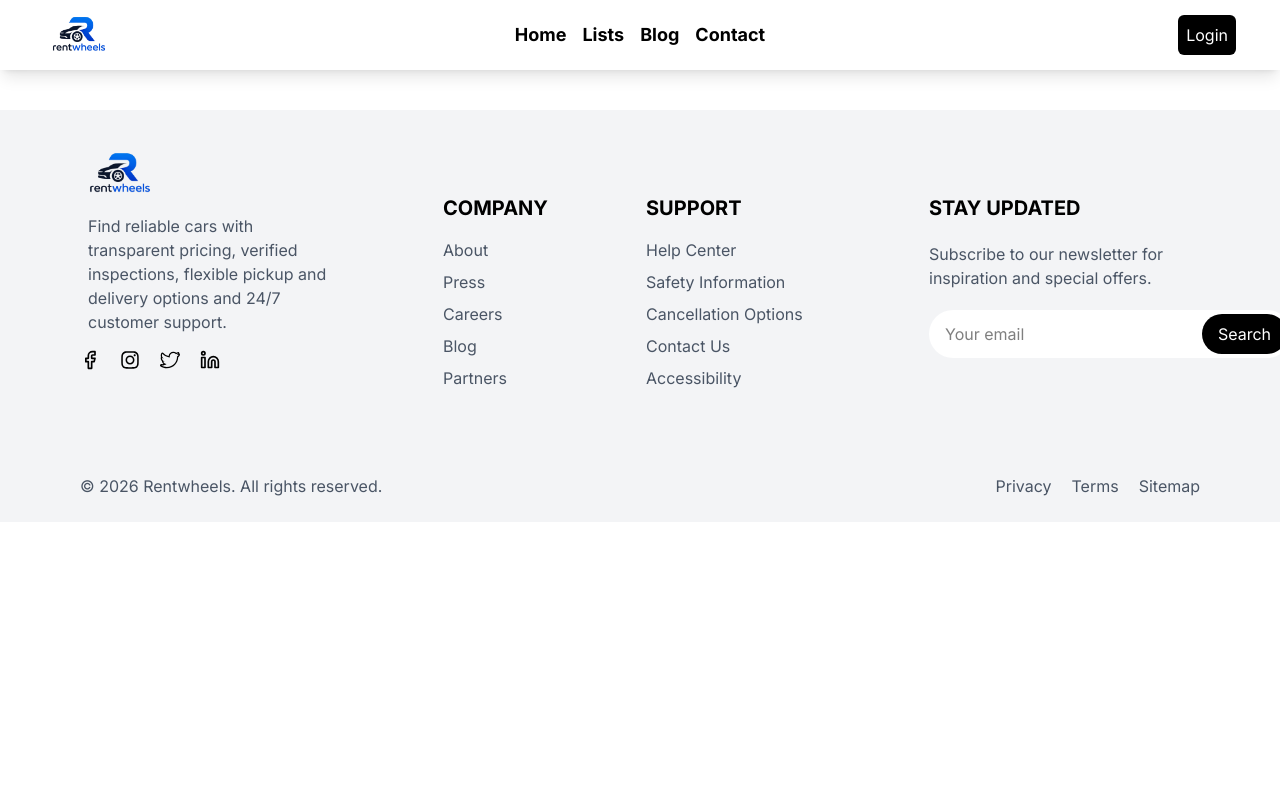
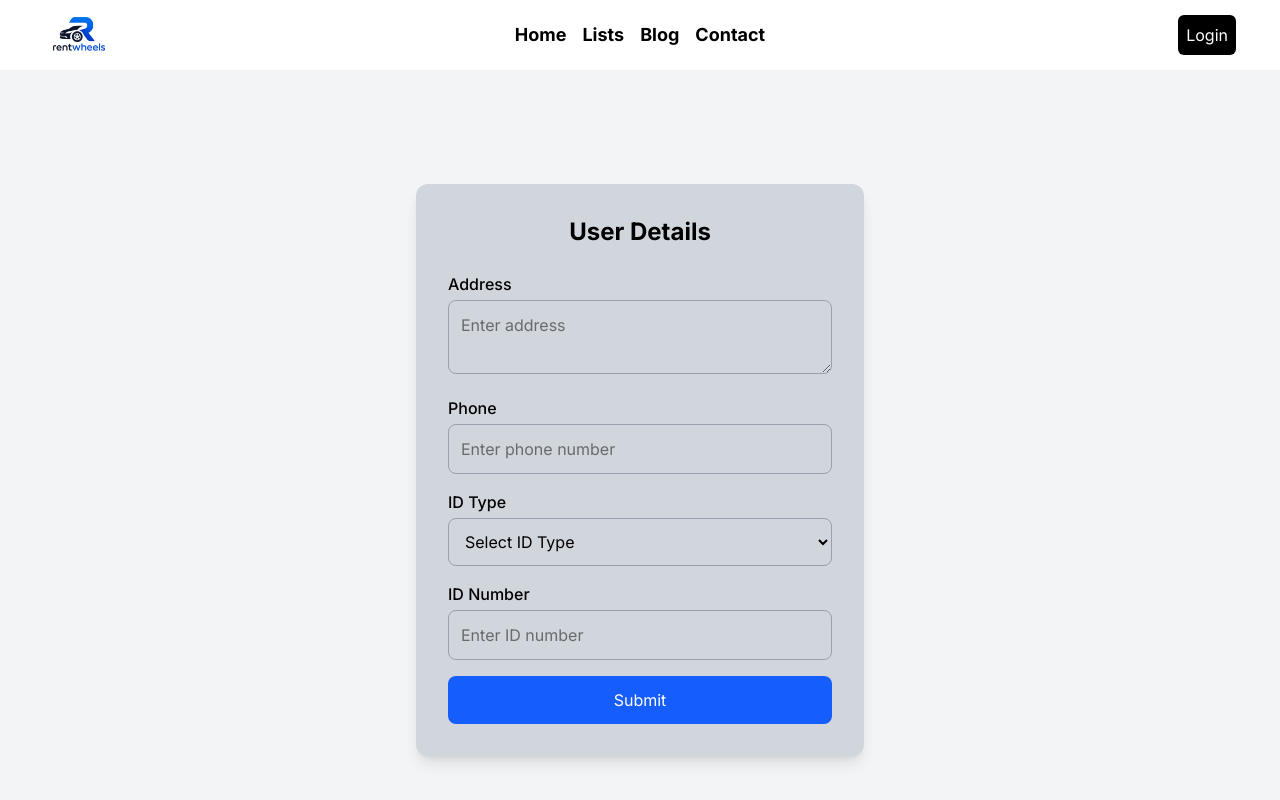
Before and after one commit to Anugraha-rani/rentwheel, a React (Vite) app: page /getdetails in a window 1280 px wide. Shown: the top 800 px of the page. Built offline with nearby package versions, Linux system fonts and the light colour scheme.

Commit message:
Profile page updated

```diff
--- a/src/App.jsx
+++ b/src/App.jsx
@@ -17,6 +17,7 @@ import ListCar from './pages/ListCar'
 
 import Payment from './pages/Payment'
 import Edit from './pages/Edit'
+import GetDetails from './pages/GetDetails'
 
 
 
@@ -47,7 +48,7 @@ function App() {
 
             <Route path='/payment' element={<Payment/>}/>
             <Route path='/edit' element={<Edit/>}/>
-
+<Route path='/getdetails' element={<GetDetails/>}/>
 
 
 
--- a/src/components/Auth.jsx
+++ b/src/components/Auth.jsx
@@ -83,7 +83,7 @@ const formik = useFormik({
          if(result.data.user.role=="admin"){
           navigate('/admin')
          }else{
-          navigate(`/profile/${result.data._id}`)
+          navigate(`/getdetails`)
          }
        }else {
         toast.error("Invalid email/password")
--- a/src/components/Header.jsx
+++ b/src/components/Header.jsx
@@ -9,7 +9,7 @@ import Profile from '../pages/Profile';
 import axiosInstance from '../api/axiosInstance';
 import MyBooking from '../pages/MyBooking';
 import { FaCar } from "react-icons/fa";
-
+import toast, { Toaster } from "react-hot-toast";
 
 
 
@@ -67,13 +67,14 @@ const handleLogout = () => {
   setRole("");
 
   setDropDown(false);
-
+  toast.success("Successfully logged out")
   navigate("/")
 }
 
 
 
   return (
+    <>
     <section className=' px-1 shadow-lg'>
       <div>
 <div className='flex items-center justify-center flex-between px-10'>
@@ -194,6 +195,8 @@ const handleLogout = () => {
   user={JSON.parse(sessionStorage.getItem("user"))}
 />
     </section>
+    <Toaster position="top-center" />
+    </>
   )
 }
 
--- /dev/null
+++ b/src/pages/GetDetails.jsx
@@ -0,0 +1,88 @@
+import React from 'react'
+import { useNavigate } from 'react-router-dom'
+
+
+function GetDetails() {
+    const navigate=useNavigate()
+
+const additionalDetails=()=>{
+    navigate('/')
+}
+  return (
+    <div className="min-h-screen flex items-center justify-center bg-gray-100">
+
+      <div className="bg-gray-300 p-8 rounded-xl shadow-lg w-full max-w-md">
+        <h2 className="text-2xl font-bold text-center mb-6">
+          User Details
+        </h2>
+
+        <form className="space-y-4">
+
+          {/* Address */}
+          <div>
+            <label className="block mb-1 font-medium">
+              Address
+            </label>
+            <textarea
+              placeholder="Enter address"
+              className="w-full p-3 rounded-lg border border-gray-400 focus:outline-none focus:ring-2 focus:ring-blue-500" required
+            />
+          </div>
+
+          {/* Phone */}
+          <div>
+            <label className="block mb-1 font-medium">
+              Phone
+            </label>
+            <input
+              type="text" required
+              placeholder="Enter phone number"
+              className="w-full p-3 rounded-lg border border-gray-400 focus:outline-none focus:ring-2 focus:ring-blue-500"
+            />
+          </div>
+
+          {/* ID Type */}
+          <div>
+            <label className="block mb-1 font-medium">
+              ID Type
+            </label>
+            <select
+              className="w-full p-3 rounded-lg border border-gray-400 focus:outline-none focus:ring-2 focus:ring-blue-500"
+            >
+              <option value="">Select ID Type</option>
+              <option>Aadhar</option>
+              <option>Passport</option>
+              <option>Driving License</option>
+              <option>Voter ID</option>
+            </select>
+          </div>
+
+          {/* ID Number */}
+          <div>
+            <label className="block mb-1 font-medium">
+              ID Number
+            </label>
+            <input required
+              type="text"
+              placeholder="Enter ID number"
+              className="w-full p-3 rounded-lg border border-gray-400 focus:outline-none focus:ring-2 focus:ring-blue-500"
+            />
+          </div>
+
+          <button
+            type="submit" onClick={additionalDetails}
+            className="w-full bg-blue-600 text-white py-3 rounded-lg hover:bg-blue-700 transition"
+          >
+            Submit
+          </button>
+
+        </form>
+      </div>
+
+    </div>
+  );
+}
+
+
+
+export default GetDetails
--- a/src/pages/Profile.jsx
+++ b/src/pages/Profile.jsx
@@ -17,7 +17,7 @@ const [showUpdateProfile, setShowUpdateProfile] = useState(false)
     const[dp,setDp] = useState("")
         const[username,setUsername] = useState("")
         const [userDetails,setUserDeatils] = useState({
-            username:"",password:"",cPassword:"",picture:"",role:"",id:"",phone:"",address:"",idType:"",idNumber:""
+            username:"",password:"",cPassword:"",picture:"",role:"",id:"",
         })
         const [preview,setPreview] = useState("")
             const[imageFileType,setImageFileType] = useState(false)
@@ -34,7 +34,7 @@ const [showUpdateProfile, setShowUpdateProfile] = useState(false)
     useEffect(()=>{
             if(sessionStorage.getItem("user")){
             const user = JSON.parse(sessionStorage.getItem("user"))
-    setUserDeatils({...userDetails,username:user.username,role:user.role,id:user._id,phone:user.phone,address:user.address ,idType:user.idType ,idNumber:user.idNumber })
+    setUserDeatils({...userDetails,username:user.username,role:user.role,id:user._id, })
       setExistingPicture(user?.picture)}},[])
 
               useEffect(()=>{
@@ -253,81 +253,7 @@ if (!show) return null;
                   className="w-full mt-1 border rounded-lg px-3 py-2 outline-none focus:ring-2 focus:ring-gray-300"
                   placeholder="Enter username"
                 />
-                <div>
-  <label className="text-sm text-gray-600">
-    Phone
-  </label>
 
-  <input
-    type="text"
-    value={userDetails.phone}
-    onChange={(e)=>
-      setUserDeatils({
-        ...userDetails,
-        phone:e.target.value})}
-    className="w-full mt-1 border rounded-lg px-3 py-2"
-    placeholder="Enter phone number" required
-  />
-</div>
-
-<div>
-  <label className="text-sm text-gray-600">
-    Address
-  </label>
-
-  <textarea
-    value={userDetails.address}
-    onChange={(e)=>
-      setUserDeatils({
-        ...userDetails,
-        address:e.target.value
-      })
-    }
-    className="w-full mt-1 border rounded-lg px-3 py-2"
-    placeholder="Enter address" required
-  />
-</div>
-
-<div>
-  <label className="text-sm text-gray-600">
-    ID Type
-  </label>
-
-  <select
-    value={userDetails.idType}
-    onChange={(e)=>
-      setUserDeatils({
-        ...userDetails,
-        idType:e.target.value
-      })
-    }
-    className="w-full mt-1 border rounded-lg px-3 py-2"
-  >
-    <option value="">Select ID Type</option>
-    <option value="Aadhar">Aadhar</option>
-    <option value="Passport">Passport</option>
-    <option value="Driving License">Driving License</option>
-  </select>
-</div>
-
-<div>
-  <label className="text-sm text-gray-600">
-    ID Number
-  </label>
-
-  <input
-    type="text"
-    value={userDetails.idNumber}
-    onChange={(e)=>
-      setUserDeatils({
-        ...userDetails,
-        idNumber:e.target.value
-      })
-    }
-    className="w-full mt-1 border rounded-lg px-3 py-2"
-    placeholder="Enter ID Number" required
-  />
-</div>
 
 <div className="relative">
   <label className="text-sm text-gray-600">Password</label>
```
